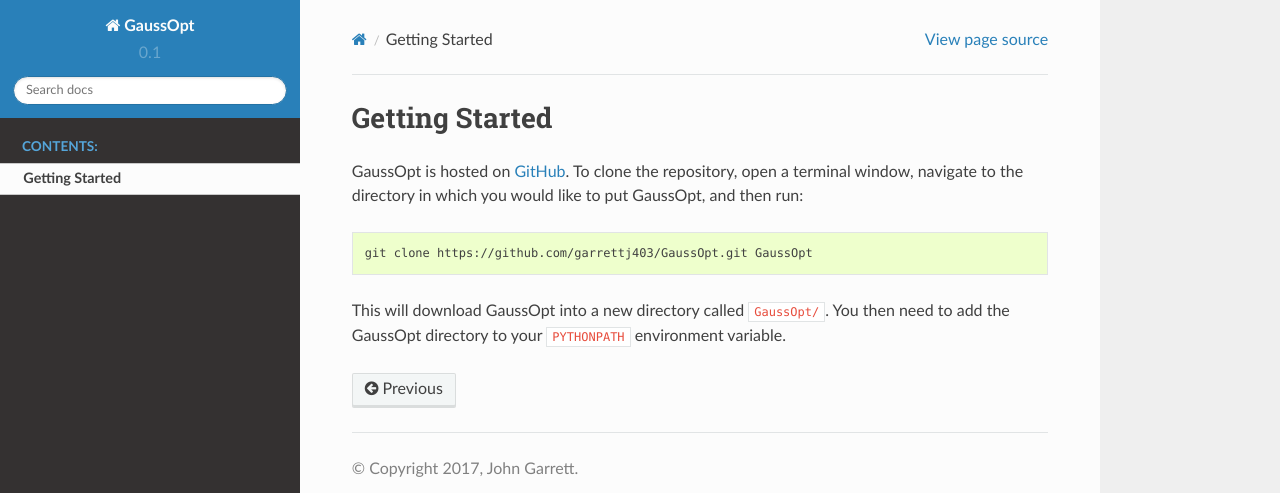
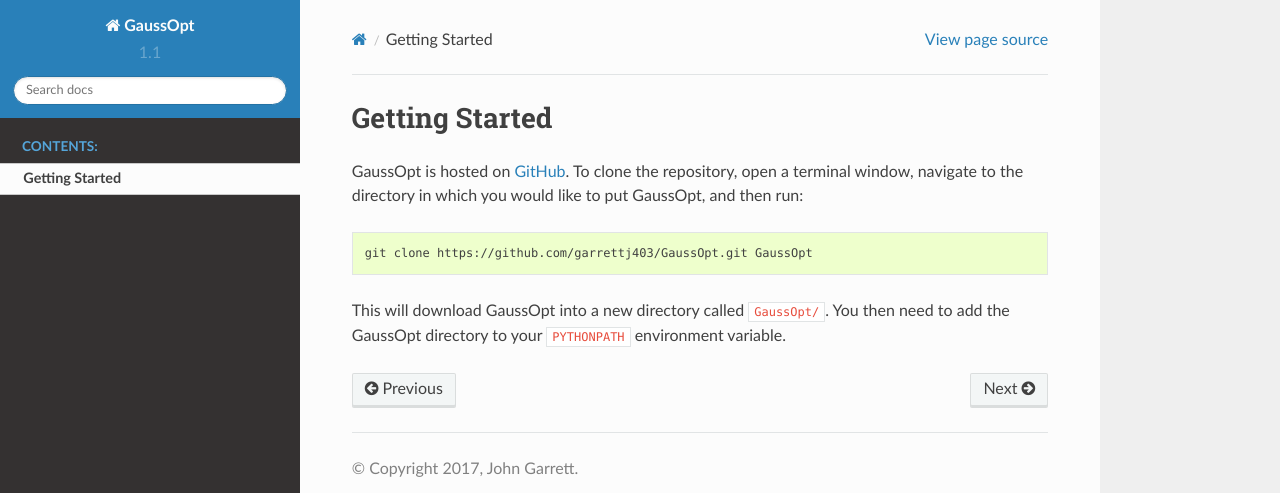
Before and after one commit to garrettj403/GaussOpt, a Sphinx documentation site: the page built from docs/source/setup.rst, in a window 1280 px wide. Shown: the top 493 px of the page. Built offline with Sphinx 7.4.7 and the Read the Docs theme 2.0.0, drawn with Linux system fonts in a browser that asks for light colours; pages that are not in the unit, such as notebooks, are missing from menus.

Commit message:
Update documentation

```diff
--- a/docs/source/conf.py
+++ b/docs/source/conf.py
@@ -64,9 +64,9 @@
 # built documents.
 #
 # The short X.Y version.
-version = u'0.1'
+version = u'1.1'
 # The full version, including alpha/beta/rc tags.
-release = u'0.1.dev1'
+release = u'1.1.3'
 
 # The language for content autogenerated by Sphinx. Refer to documentation
 # for a list of supported languages.
```
Also changed, not shown: docs/source/gaussopt_example.ipynb (added), docs/source/misc/GaussianBeamTelescope.jpg (added), docs/source/misc/Horn.jpg (added).
